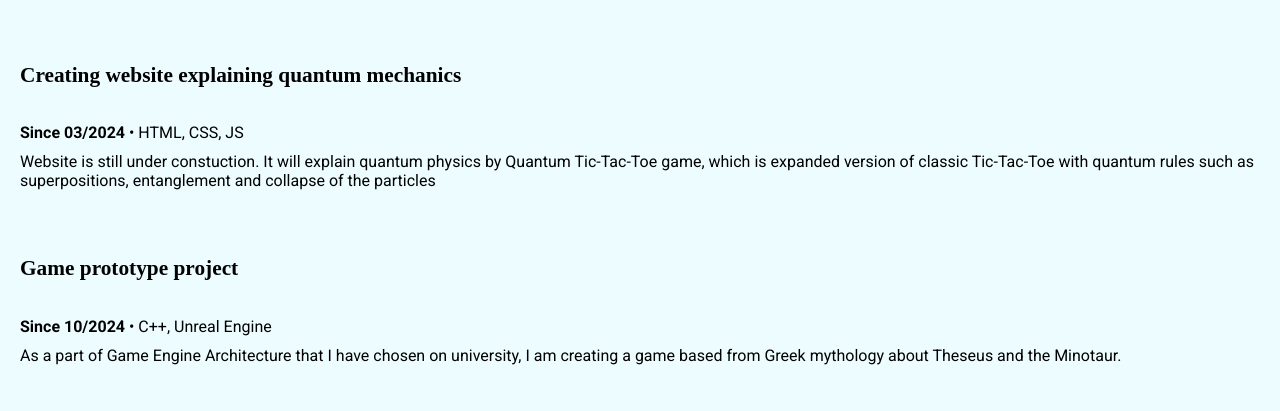
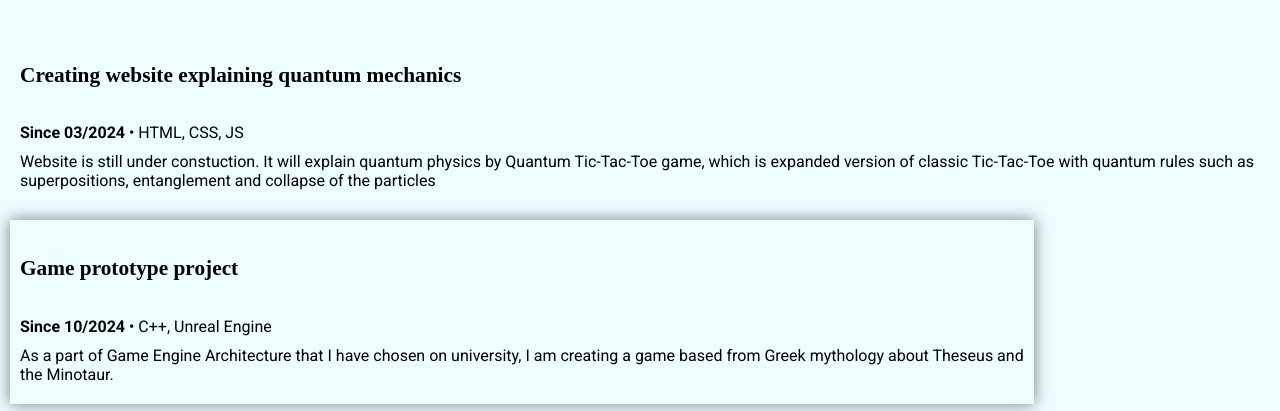
Before and after one commit to frajdzia/portfolio, a plain HTML site: page projects.html in a window 1280 px wide. Shown: the part 252-663 px from the top of the page. Drawn offline with Linux system fonts and the light colour scheme; a web font is replaced by a local one.

Commit message:
projects update

```diff
--- a/projects.html
+++ b/projects.html
@@ -37,7 +37,7 @@
                     superpositions, entanglement and collapse of the particles</p>
                 </div>
 
-            <div class="content_item">
+            <div class="content_item" id="profilebox">
 <h5><b>Game prototype project</b></h5>
 <p><time datetime="2024-10">Since 10/2024</time> • C++, Unreal Engine</p>
 <p>As a part of Game Engine Architecture that I have chosen on university, I am creating
```
